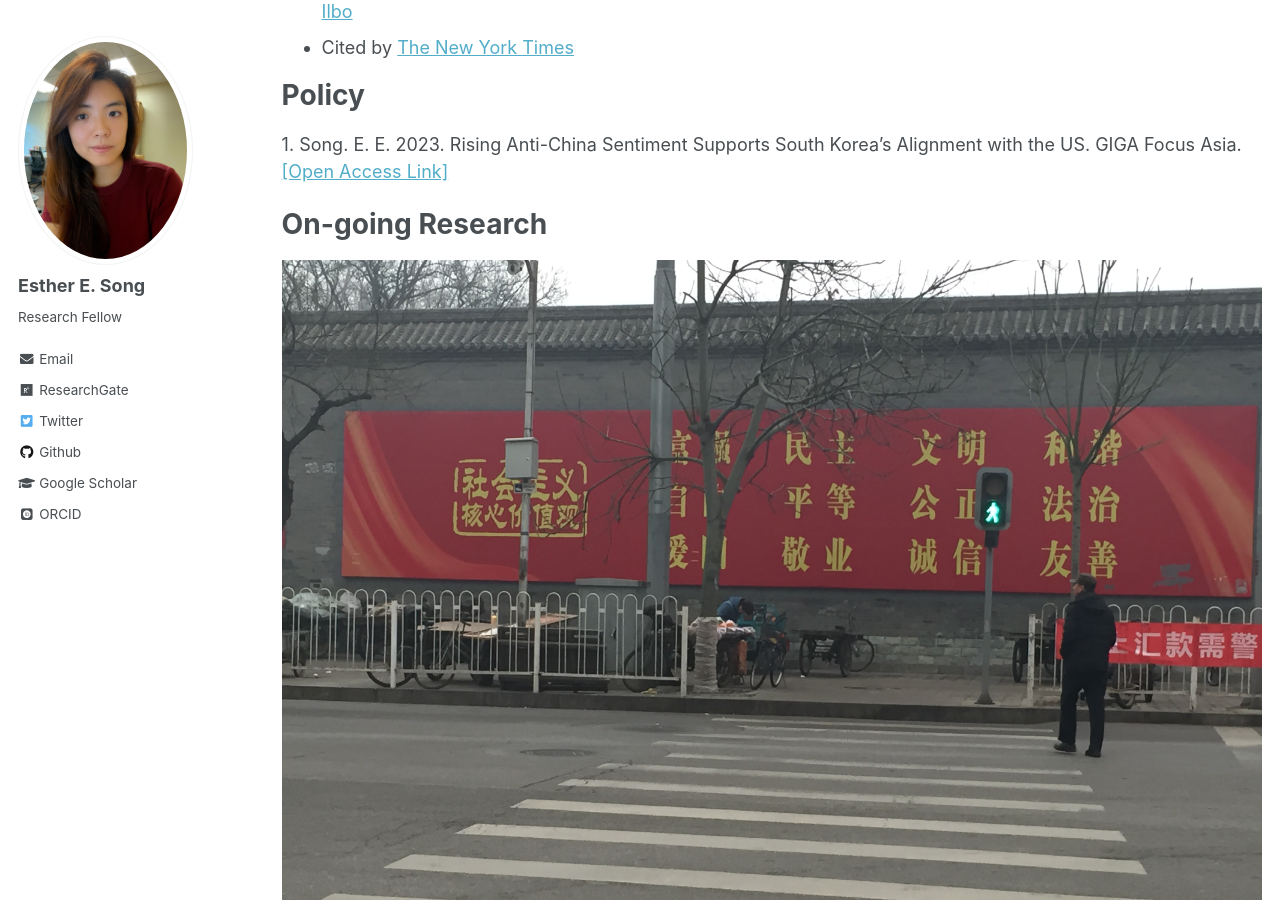
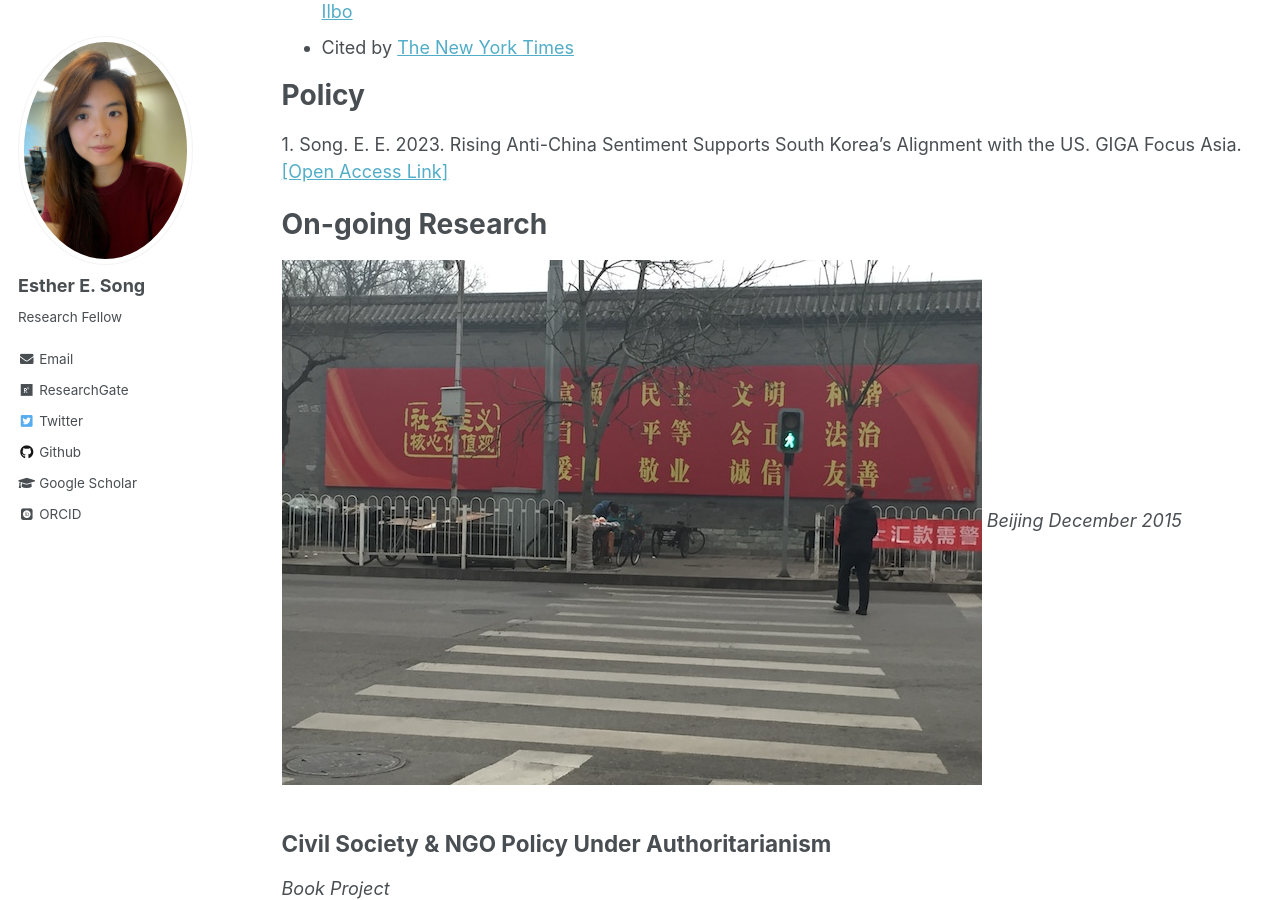
Before and after one commit to ehsong/ehsong.github.io, a Jekyll site: the page built from _pages/research.md, in a window 1280 px wide and 900 px high, scrolled down 1231 px. Built offline with Jekyll 4.4.1, drawn with Linux system fonts in a browser that asks for light colours; some web fonts are replaced.

Commit message:
Update research.md

```diff
--- a/_pages/research.md
+++ b/_pages/research.md
@@ -39,7 +39,7 @@ My research interests span across topics such as civil society and NGO policy, a
 1\. Song. E. E. 2023. Rising Anti-China Sentiment Supports South Korea’s Alignment with the US. GIGA Focus Asia. [[Open Access Link]](https://www.giga-hamburg.de/en/publications/giga-focus/rising-anti-china-sentiment-supports-south-koreas-alignment-with-the-us)
 
 # On-going Research
-![](/images/crosswalk.jpg)
+![](/images/crosswalk2.jpg)
 *Beijing December 2015*
 
 ## Civil Society & NGO Policy Under Authoritarianism
```
